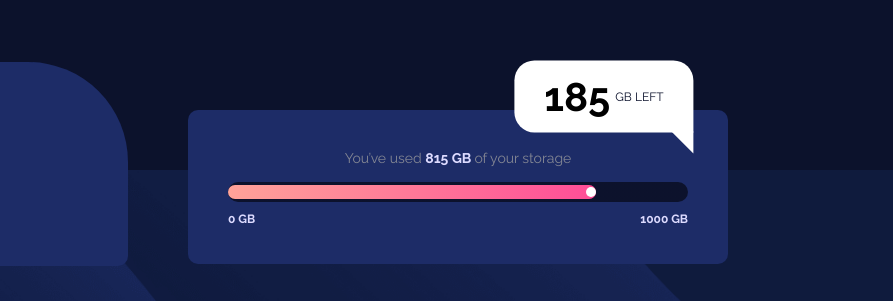
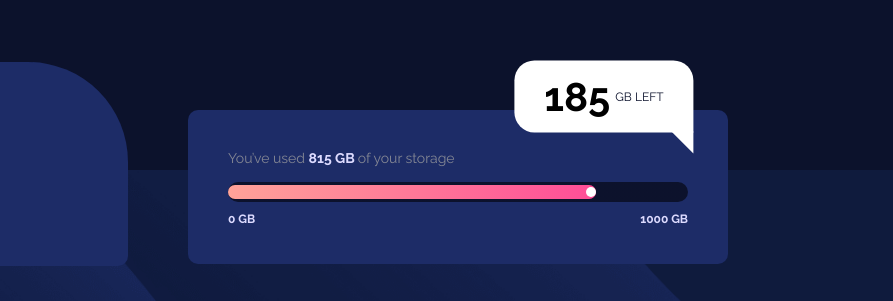
Before and after one commit to ttakeyaya/fylo-data-storage-component, a website: page index.html in a window 1280 px wide. Shown: the part 230-531 px from the top of the page, 387-1280 px from the left. Drawn offline with Linux system fonts and the light colour scheme.

Commit message:
changed the postion of the text

```diff
--- a/sass/_component.scss
+++ b/sass/_component.scss
@@ -54,6 +54,9 @@
         color: var(--color-grayish-blue);
         font-weight: 400;
         font-size: inherit;
+        @media screen and (min-width: 967px) {
+          text-align: left;
+        }
         .text-white {
           color: var(--color-pale-blue);
           font-weight: 700;
```
Also changed, not shown: css/main.css, 1 other file.
